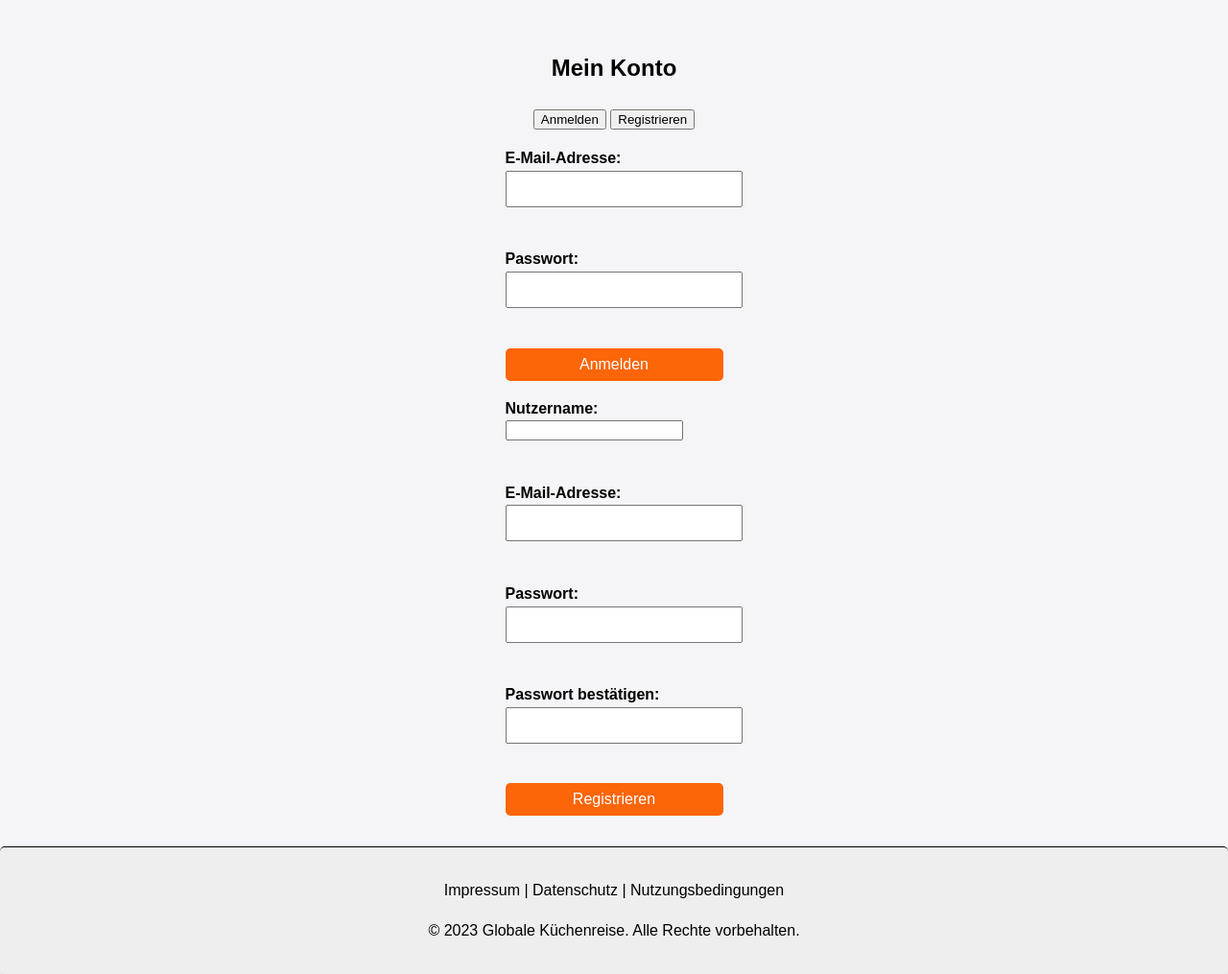
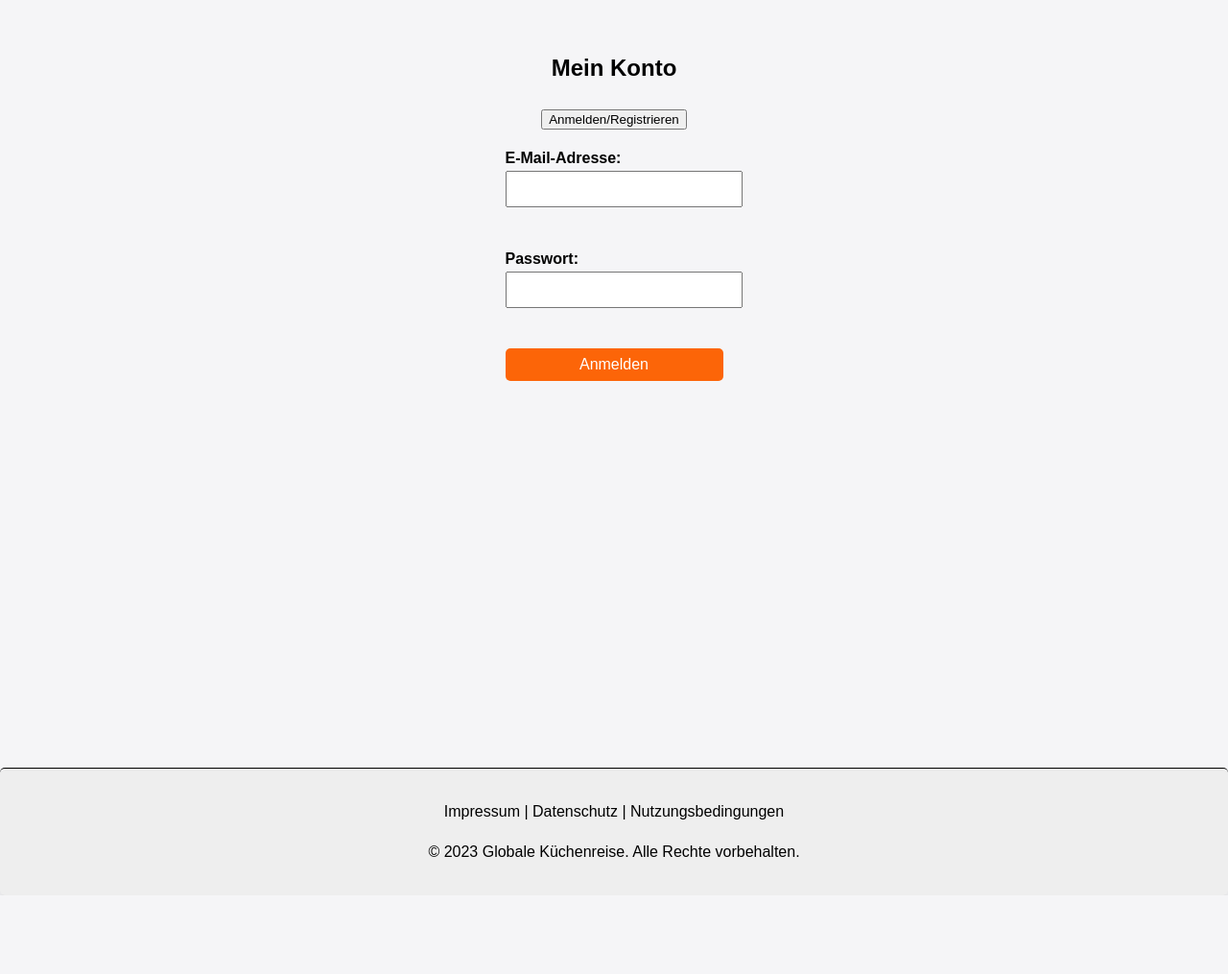
Before and after one commit to PlexSheep/Webapp-demo-dhbw, a PHP site: page /konto.php in a window 1280 px wide. Shown: the part 70-1085 px from the top of the page at 96% size. After the commit the page ends 1003 px from the top, so only its background shows below. Run offline with PHP 8.4, Linux system fonts and the light colour scheme.

Commit message:
login changes

```diff
--- a/webdir/auth/login.php
+++ b/webdir/auth/login.php
@@ -37,6 +37,6 @@ if ($result -> num_rows > 0) {
     }
 }
 else {
-    header('Location: konto.php');
+    header('Location: /konto.php');
 }
 ?>
--- a/webdir/konto.php
+++ b/webdir/konto.php
@@ -1,3 +1,7 @@
+<?php
+session_start()
+?>
+
 <!DOCTYPE html>
 <html lang="de">
 <head>
@@ -22,11 +26,11 @@
         <section class="account">
             <h1>Mein Konto</h1>
             <div class="account-choice">
-                <button class="choice-btn active-choice" id="loginChoice">Anmelden</button>
-                <button class="choice-btn" id="registerChoice">Registrieren</button>
+                <button onclick="toggleLogin()" class="choice-btn active-choice" id="loginChoice">Anmelden/Registrieren</button>
+                <!--<button onclick="toggleReg()" class="choice-btn" id="registerChoice">Registrieren</button> -->
             </div>
             <div class="form-container">
-                <div id="loginForm" class="form-content active-choice">
+                <div style="display: block;" id="loginForm" class="form-content active-choice">
                     <form action="/auth/login.php" method="post">
                         <label for="email">E-Mail-Adresse:</label>
                         <input type="email" id="email" name="MAIL" required>
@@ -37,7 +41,7 @@
                         <input type="submit" value="Anmelden">
                     </form>
             </div>
-                <div id="registerForm" class="form-content">
+            <div style="display: none;" id="registerForm" class="form-content">
                     <form action="/auth/register.php" method="post">
                         <label for="reg-user">Nutzername:</label>
                         <input type="username" id="reg-email" name="USER" required>
@@ -54,7 +58,36 @@
                         <input type="submit" value="Registrieren">
                     </form>
             </div>
+            <script>
+                var login = document.getElementById('loginForm');
+                var register = document.getElementById('registerForm');
+                function toggleLogin() {
+                    console.log("Toggle: ");
+                    if (login.style.display === 'none') {
+                        console.log("visible");
+                        login.style.display = 'block';
+                        register.style.display = 'none'
+                    } else {
+                        console.log("invisible");
+                        login.style.display = 'none';
+                        register.style.display = 'block'
+                    }
+                }
+                function toggleReg() {
+                    console.log("Toggle: ");
+                    if (register.style.display === 'none') {
+                        console.log("visible");
+                        register.style.display = 'block';
+                        login.style.display = 'none';
+                    } else {
+                        console.log("invisible");
+                        register.style.display = 'none';
+                        login.style.display = 'block';
+                    }
+                }
+            </script>
             </div>
+
             <div id="profile" class="profile-content" style="display: none;">
                 <h2>Willkommen, [Benutzername]!</h2>
                 <div id="newRecipeForm" class="form-content" style="display: none;">
@@ -121,8 +154,6 @@
                 createRecipeBtn.style.display = 'block';
             });
         }
-
-    /*
         const loginChoice = document.getElementById('loginChoice');
         const registerChoice = document.getElementById('registerChoice');
         const loginForm = document.getElementById('loginForm');
@@ -148,5 +179,5 @@
             choiceBtn.classList.add('active-choice');
             formContent.classList.add('active-choice');
         }
-    */
     </script>
+</body>
```
Also changed, not shown: 2 other files. Lines whose indentation alone changed are shown as unchanged.
